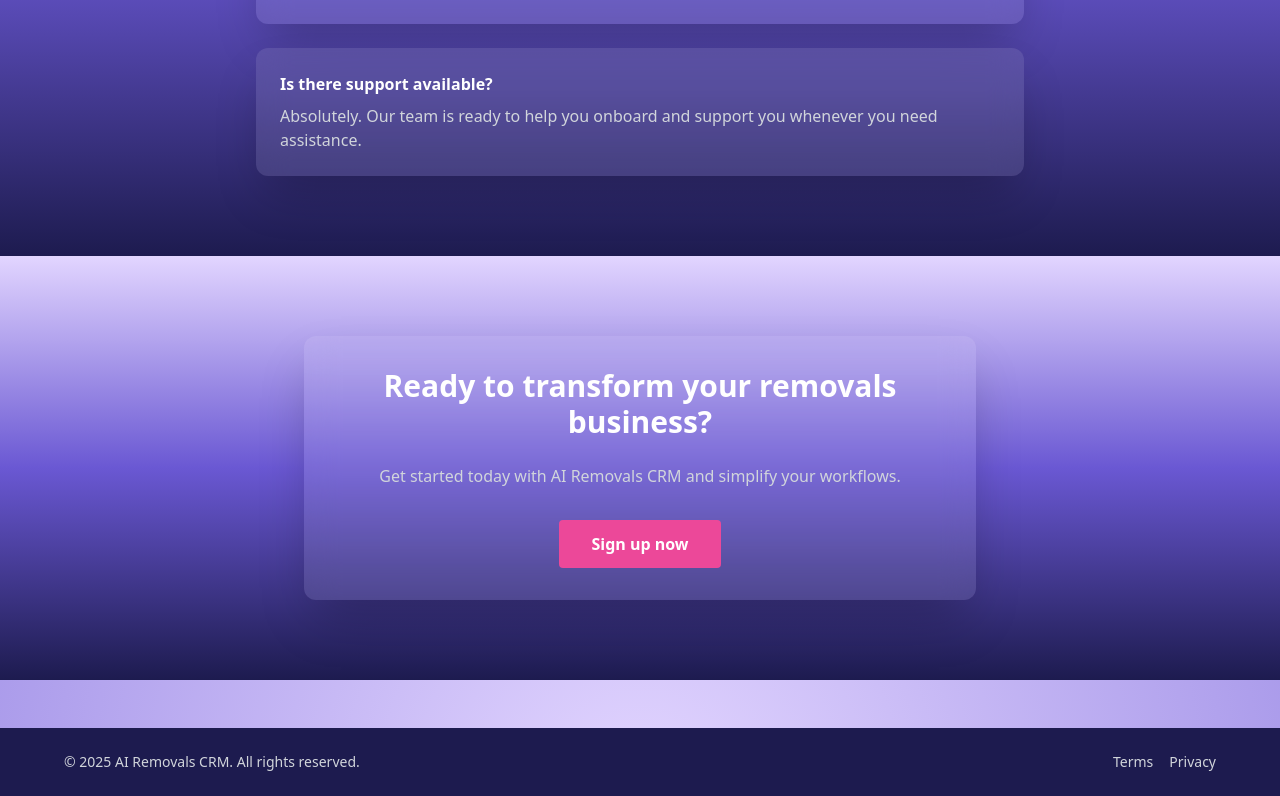
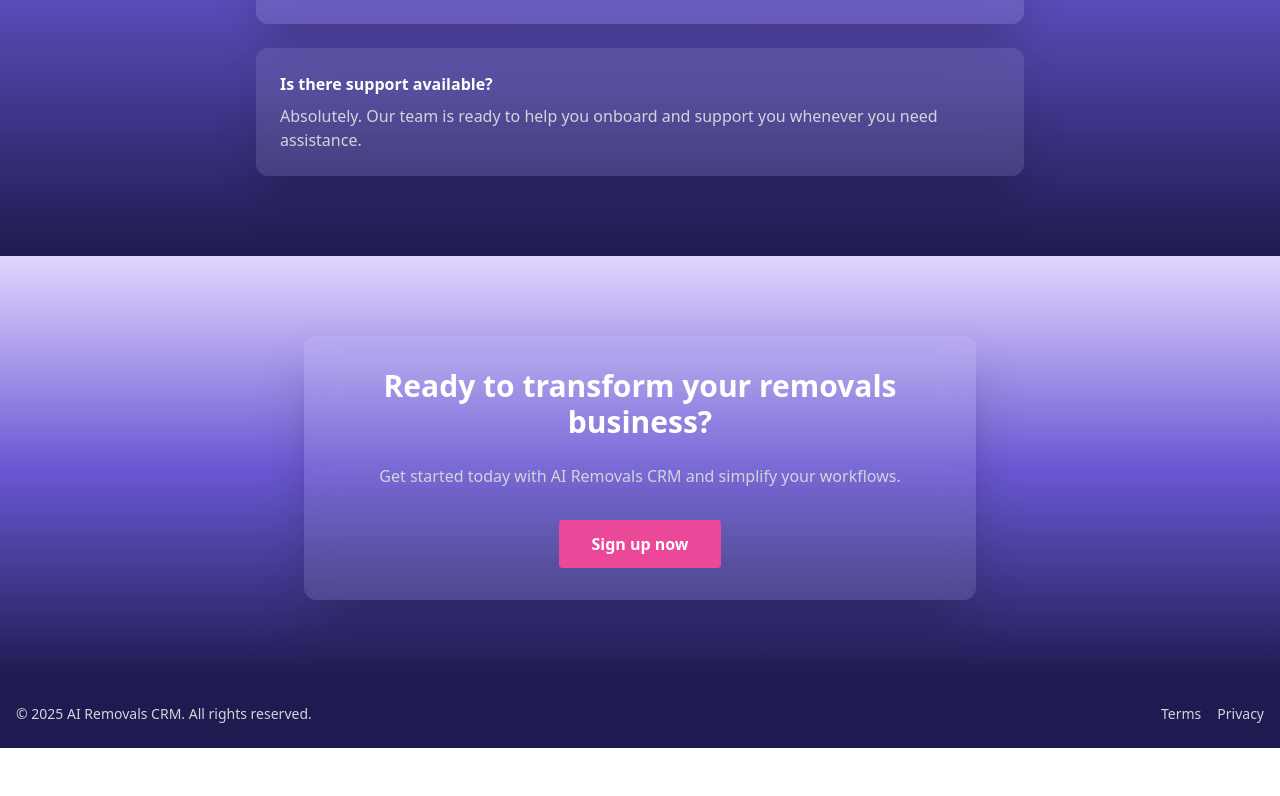
Before and after one commit to Gullmegler/mitt-prosjekt, a React (Create React App) app: page / in a window 1280 px wide. Shown: the part 2718-3514 px from the top of the page. After the commit the page ends 3466 px from the top, so only its background shows below. Built offline with nearby package versions, Linux system fonts and the light colour scheme.

Commit message:
Update Footer.jsx

```diff
--- a/src/components/Footer.jsx
+++ b/src/components/Footer.jsx
@@ -2,8 +2,13 @@ import React from "react";
 
 const Footer = () => {
   return (
-    <footer className="bg-[#1D1B4F] text-gray-300 py-6 px-4 mt-12">
-      <div className="max-w-6xl mx-auto flex flex-col md:flex-row justify-between items-center">
+    <footer
+      className="text-gray-300 py-6 px-4"
+      style={{
+        background: "#1D1B4F",
+      }}
+    >
+      <div className="max-w-7xl mx-auto flex flex-col md:flex-row justify-between items-center">
         <p className="text-sm text-center md:text-left">© 2025 AI Removals CRM. All rights reserved.</p>
         <div className="flex space-x-4 mt-2 md:mt-0">
           <a href="#terms" className="hover:underline text-sm">Terms</a>
```
